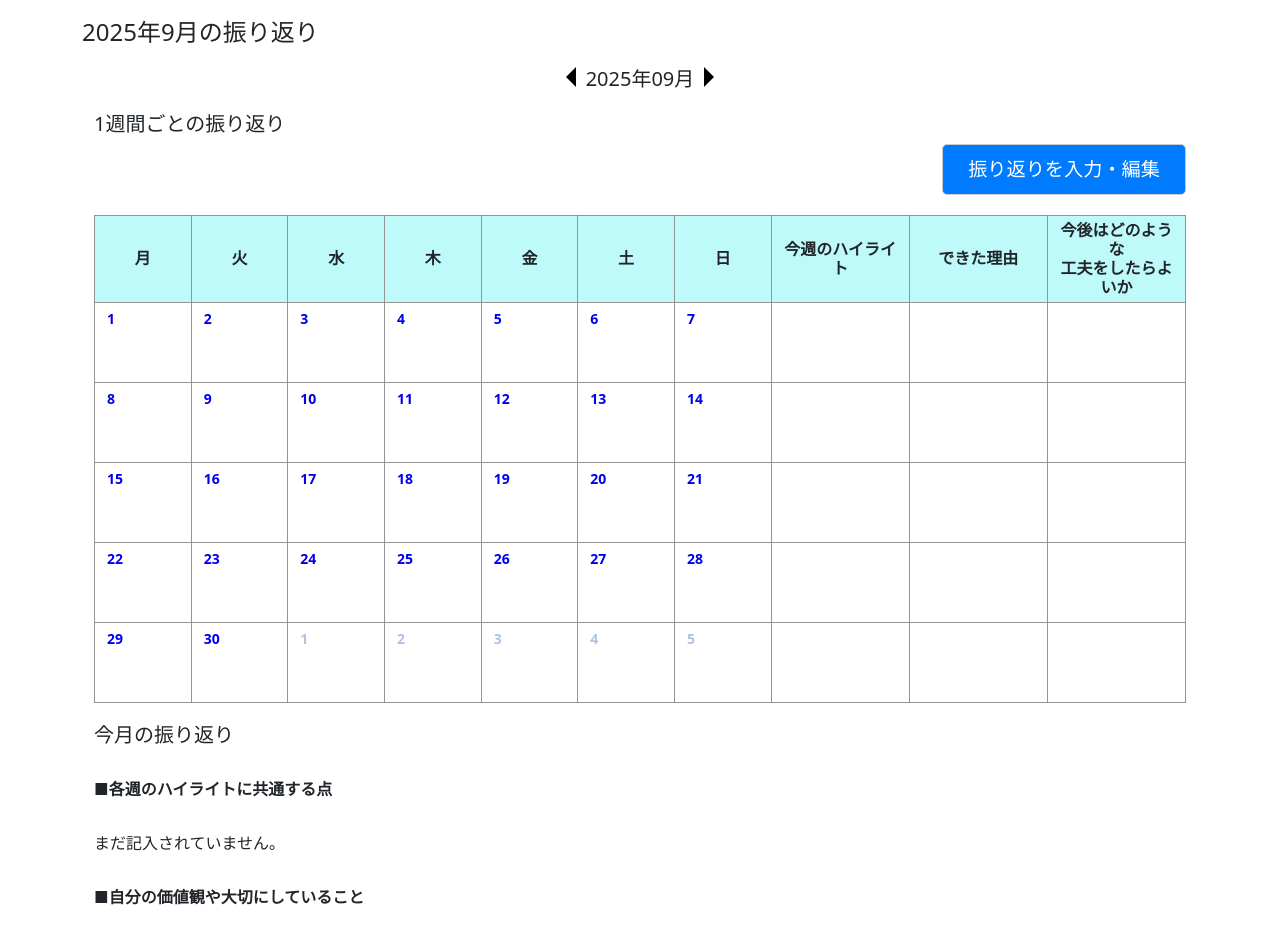
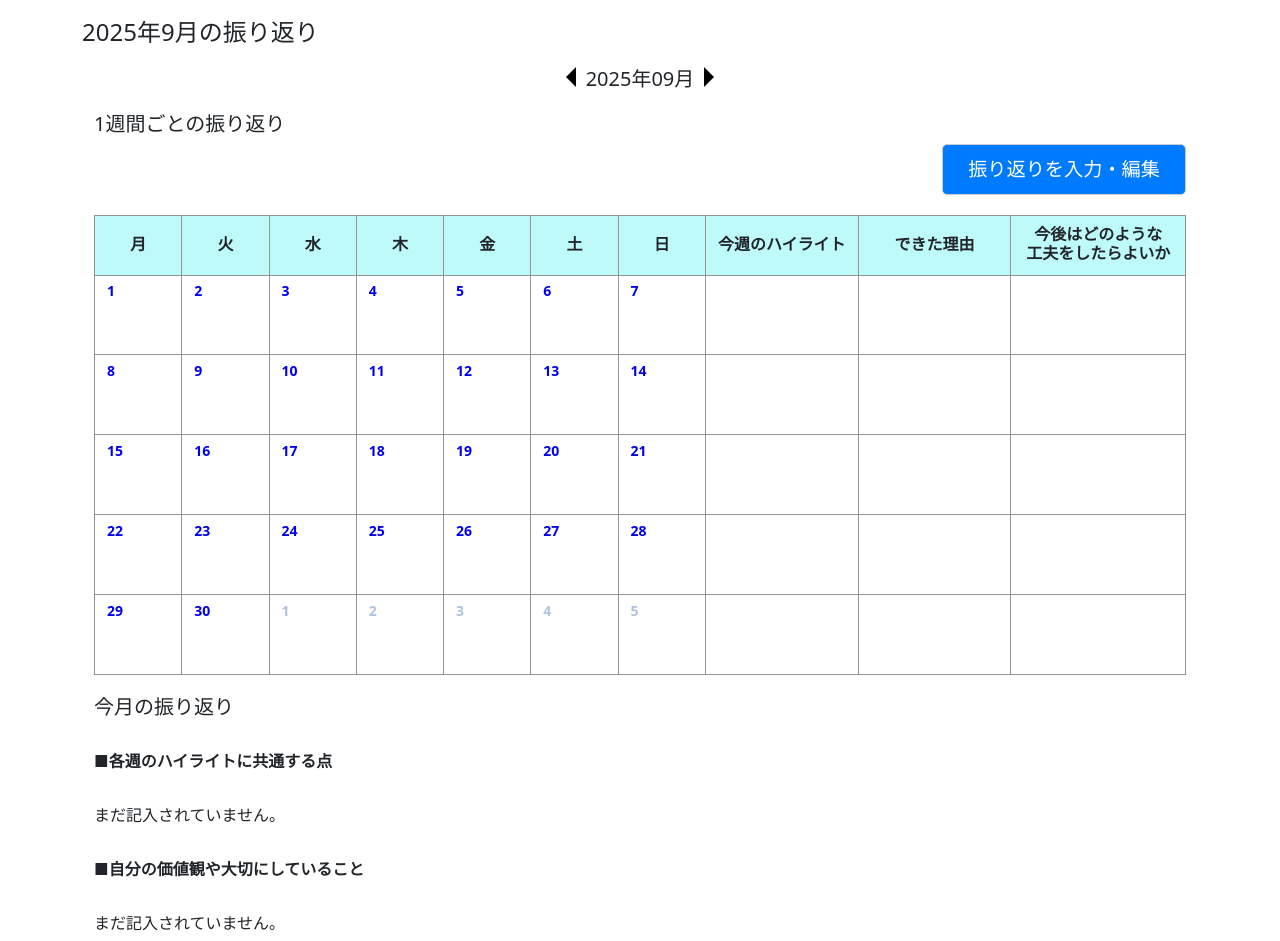
Before and after one commit to haruko-kobayashi1224/application1, a Django app: page /diary_app/reflection/2025/9/ in a window 1280 px wide. Shown: the part 62-1003 px from the top of the page. Run offline with Django 5.2, Linux system fonts and the light colour scheme; the visitor is signed in with stand-in values (Sample User, id 1); data that the repository does not hold is empty.

Commit message:
振り返り画面のヘッダー再度修正

```diff
--- a/diary/templates/reflection.html
+++ b/diary/templates/reflection.html
@@ -26,8 +26,8 @@
  }
 
  .table-container {
-  overflow-x: auto;
-  overflow-y: auto;
+
+
   max-height: 600px;
   margin-top: 20px;
 }
@@ -35,8 +35,11 @@
 table {
   width: 100%;
   min-width: auto;
-  table-layout: auto;
+  {% comment %} table-layout: auto; {% endcomment %}
   font-size: 14px;
+  border-spacing: 0;
+  table-layout: fixed;
+
 }
 
 th, td {
@@ -49,14 +52,13 @@ th, td {
   line-height: 1.2;
   height: 80px;
   max-height: 80px;
-  overflow: auto;
 
 }
 
 
-th {
+thead th {
     vertical-align: middle;
-    background-color: #befafaff;
+    {% comment %} background-color: rgb(190, 250, 250); {% endcomment %}
     font-weight: bold;
     text-align: center;
     padding: 5px;
@@ -64,12 +66,71 @@ th {
     font-size: 16px;
     position: sticky;
     top: 0;
-    z-index: 2;
+    {% comment %} z-index: 1; {% endcomment %}
+    background: none;
+    border-top: none;
+    border-bottom: none;
+    {% comment %} border: 1px solid #8d8c89e9; {% endcomment %}
+}
+
+thead th::before {
+    content: "";
+    width: 100%;
+    height: 100%;
+    {% comment %} display: block; {% endcomment %}
+    {% comment %} border: 1px solid #8d8c89e9; {% endcomment %}
+    position: absolute;
+    top: 0px;
+    left: 0px;
+    box-sizing: content-box;
+    z-index: -1;
+    border-top: 1px solid #8d8c89e9;
+    border-bottom: 1px solid #8d8c89e9;
+    background-color: rgb(190, 250, 250);
+  }
+
+
+
+
+.col-1 { width: 8%; }
+.col-2 { width: 8%; }
+.col-3 { width: 8%; }
+.col-4 { width: 8%; }
+.col-5 { width: 8%; }
+.col-6 { width: 8%; }
+.col-7 { width: 8%; }
+.col-8 { width: 14%; }
+.col-9 { width: 14%; }
+.col-10 { width: 16%; }
+
+
+
+{% comment %} .th:before {
+  content: "";
+  position: absolute;
+  top: 0;
+  left: 0;
+  width: 100%;
+  height: 100%;
+  border-top: 1px solid #8d8c89e9;
+  border-bottom: 1px solid #8d8c89e9;
+  background: #befafaff;
+  z-index: -1;
+} {% endcomment %}
+
+
+th:first-child {
+  background-color: rgb(190, 250, 250); /* 1列目も背景を固定 */
+  position: sticky;
+  top: 0px;
+  /* ヘッダーより上にする */
 }
 
 td {
     max-height: 100px;
     background-color: #ffffff;
+    border: 1px solid #8d8c89e9;
+
 
 }
 
@@ -228,24 +289,24 @@ h5{
 </div>
 <div class="table-container">
 <table>
-    <colgroup>
+    {% comment %} <colgroup>
     <col span="7" style="width: 7%;">
     <col style="width: 10%;">
     <col style="width: 10%;">
     <col style="width: 10%;">
-    </colgroup>
+    </colgroup> {% endcomment %}
     <thead>
         <tr>
-          <th>月</th>
-          <th>火</th>
-          <th>水</th>
-          <th>木</th>
-          <th>金</th>
-          <th>土</th>
-          <th>日</th>
-          <th>今週のハイライト</th>
-          <th>できた理由</th>
-          <th>今後はどのような<br>工夫をしたらよいか</th>
+          <th class="col-1">月</th>
+          <th class="col-2">火</th>
+          <th class="col-3">水</th>
+          <th class="col-4">木</th>
+          <th class="col-5">金</th>
+          <th class="col-6">土</th>
+          <th class="col-7">日</th>
+          <th class="col-8">今週のハイライト</th>
+          <th class="col-9">できた理由</th>
+          <th class="col-10">今後はどのような<br>工夫をしたらよいか</th>
         </tr>
     </thead>
     <tbody>
```
Also changed, not shown: diary/templates/edit_reflection.html (+50 -19 lines).
